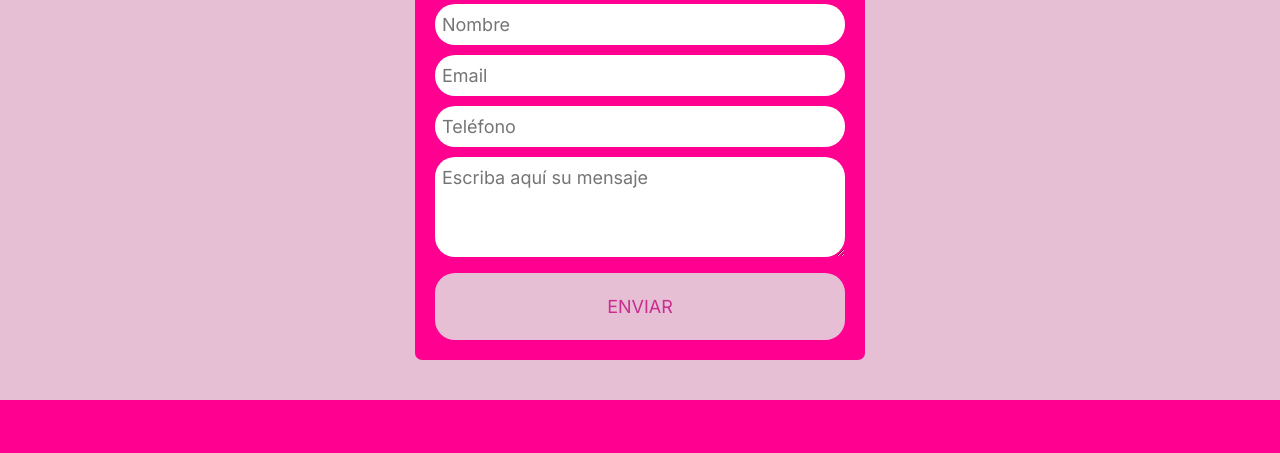
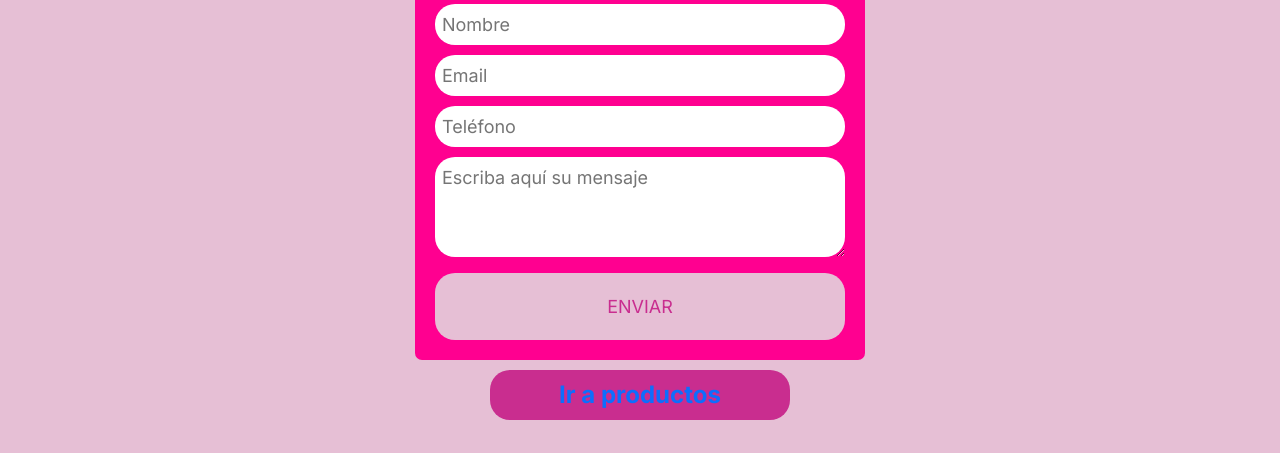
Before and after one commit to Florenciadacosta1/proyecto-coder, a website: page pages/contacto.html in a window 1280 px wide. Shown: the part 218-671 px from the top of the page. Drawn offline with nearby package versions, Linux system fonts and the light colour scheme.

Commit message:
agregado boton de ir a productos a todas las paginas

```diff
--- a/pages/contacto.html
+++ b/pages/contacto.html
@@ -55,6 +55,8 @@
             </div>
           </nav>
 
+
+
         <!-- LOGO -->
 
        <!--  <section>
@@ -89,6 +91,14 @@
           <textarea name="Mensaje" placeholder="Escriba aquí su mensaje"></textarea>
           <input type="button" value="ENVIAR" id="boton">
         </form>
+
+        <section class="boton">
+          <button class="boton__productos">
+            <a href="./productos.html">
+            Ir a productos
+            </a>
+          </button>
+        </section>
 
       </main>
       <footer>
@@ -128,6 +138,8 @@
             </div>
         </div>
 
+
+
         <!-- WHATSAPP FIJO -->
 
         <div>
```
Also changed, not shown: pages/sale.html (+7 -0 lines).
